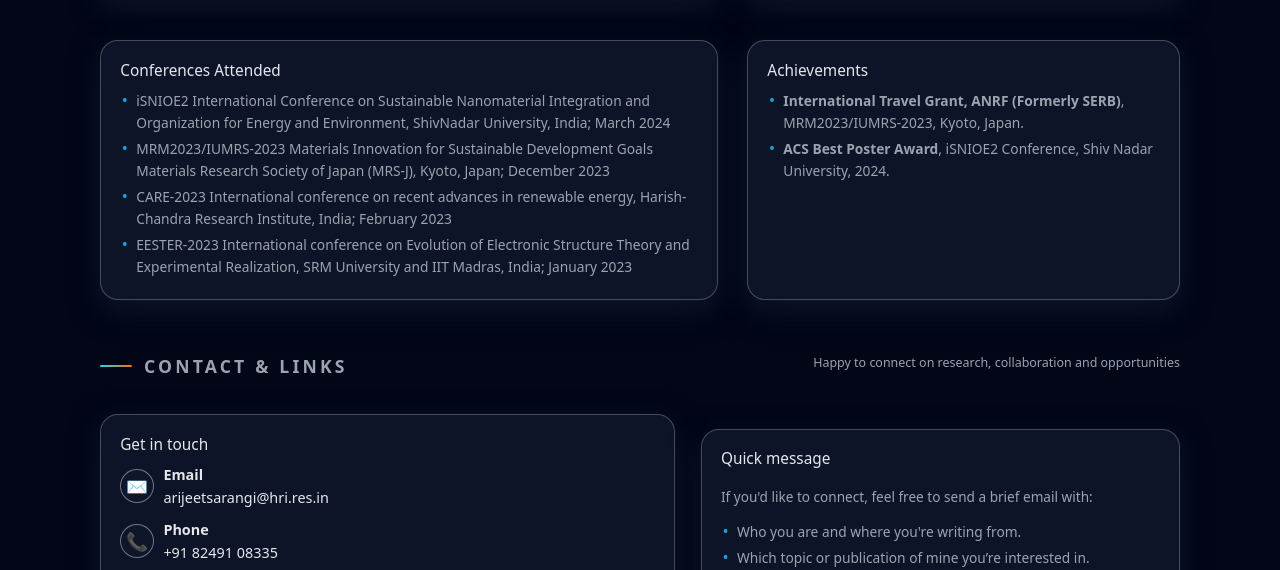
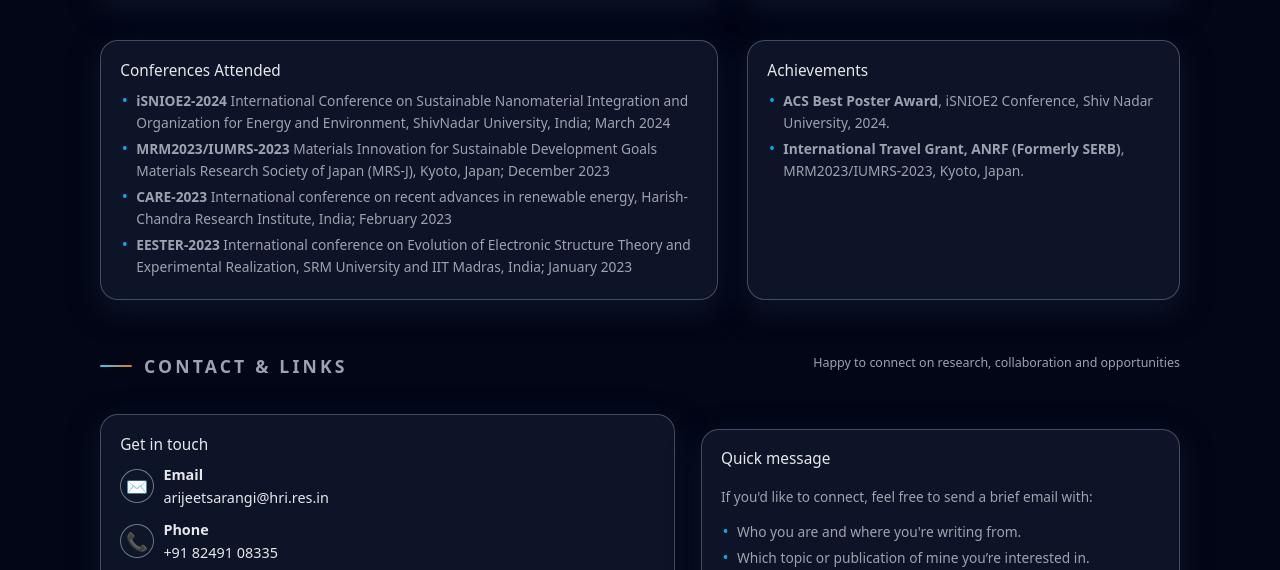
Before and after one commit to phygrad/phygrad.github.io, a plain HTML site: page index.html in a window 1280 px wide. Shown: the part 3595-4165 px from the top of the page. Drawn offline with Linux system fonts and the light colour scheme.

Commit message:
Update index.html

```diff
--- a/index.html
+++ b/index.html
@@ -1282,18 +1282,18 @@
       <div class="card">
         <div class="card-title">Conferences Attended</div>
         <ul class="card-list">
-            <li>iSNIOE2 International Conference on Sustainable Nanomaterial Integration and Organization for Energy and Environment, ShivNadar University, India; March 2024</li>
-            <li>MRM2023/IUMRS-2023 Materials Innovation for Sustainable Development Goals Materials Research Society of Japan (MRS-J), Kyoto, Japan; December 2023</li>
-            <li>CARE-2023 International conference on recent advances in renewable energy, Harish-Chandra Research Institute, India; February 2023</li>
-            <li>EESTER-2023 International conference on Evolution of Electronic Structure Theory and Experimental Realization, SRM University and IIT Madras, India; January 2023</li>
+            <li><strong>iSNIOE2-2024</strong> International Conference on Sustainable Nanomaterial Integration and Organization for Energy and Environment, ShivNadar University, India; March 2024</li>
+            <li><strong>MRM2023/IUMRS-2023</strong> Materials Innovation for Sustainable Development Goals Materials Research Society of Japan (MRS-J), Kyoto, Japan; December 2023</li>
+            <li><strong>CARE-2023</strong> International conference on recent advances in renewable energy, Harish-Chandra Research Institute, India; February 2023</li>
+            <li><strong>EESTER-2023</strong> International conference on Evolution of Electronic Structure Theory and Experimental Realization, SRM University and IIT Madras, India; January 2023</li>
         </ul>
       </div>
 
       <div class="card">
         <div class="card-title">Achievements</div>
         <ul class="card-list">
+          <li><strong>ACS Best Poster Award</strong>, iSNIOE2 Conference, Shiv Nadar University, 2024.</li>
           <li><strong> International Travel Grant, ANRF (Formerly SERB)</strong>, MRM2023/IUMRS-2023, Kyoto, Japan.</li>
-          <li><strong>ACS Best Poster Award</strong>, iSNIOE2 Conference, Shiv Nadar University, 2024.</li>
         </ul>
       </div>
 
```
